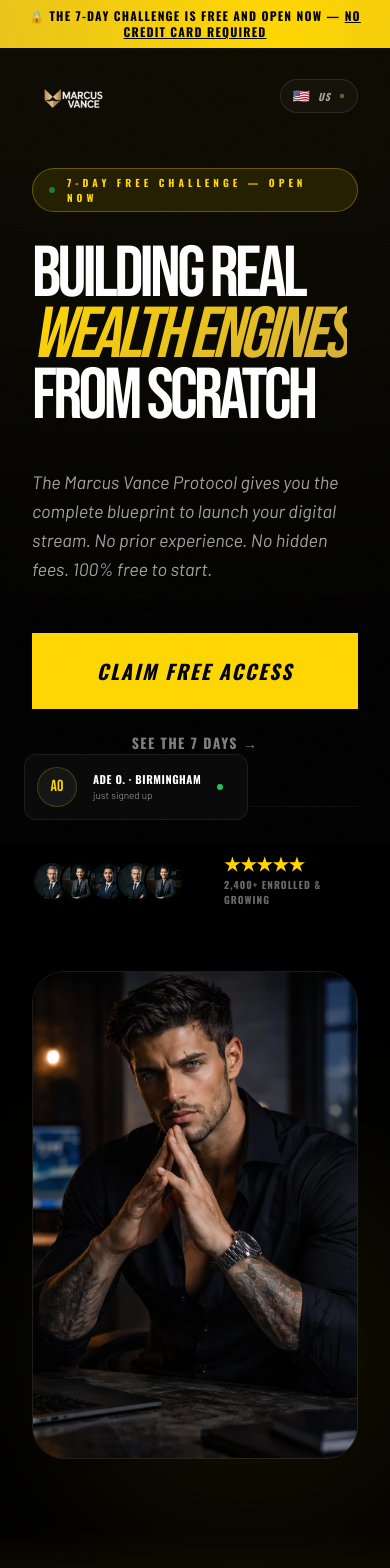
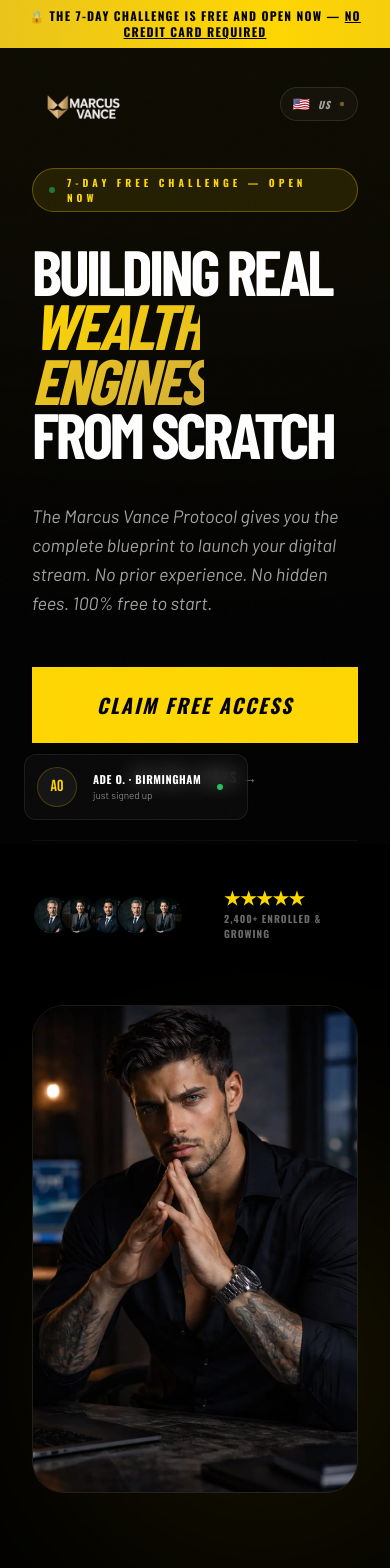
Before and after one commit to Robin239105/marcusvance, a React (Vite) app: page /us in a window 390 px wide. Shown: the top 1568 px of the page. Built offline with nearby package versions, Linux system fonts and the light colour scheme.

Commit message:
fix: resolve hero cutting, remove image overlays, enlarge logo, and apply Barlow Condensed typography

```diff
--- a/src/marcus/pages/MarcusElitePage.jsx
+++ b/src/marcus/pages/MarcusElitePage.jsx
@@ -245,8 +245,8 @@
       {/* --- Header / Nav --- */}
       <nav className={`fixed top-[32px] left-0 right-0 z-[100] transition-all duration-500 ${isScrolled ? 'bg-black/95 backdrop-blur-md border-b border-white/10 py-4' : 'bg-transparent py-8'}`}>
         <div className="max-w-7xl mx-auto px-8 flex items-center justify-between">
-          <Link to="/" className="flex items-center gap-2 group">
-            <img src="/marcus-logo.png" alt="Marcus Vance Logo" className="h-16 w-auto" />
+          <Link to="/" className="flex items-center gap-4 group">
+            <img src="/marcus-logo.png" alt="Marcus Vance Logo" className="h-20 w-auto" />
           </Link>
           <div className="hidden lg:flex items-center gap-10 font-oswald text-xs tracking-[0.3em] font-bold uppercase">
             <a href="#about" className="hover:text-[#FFD700] transition-colors">METHOD</a>
@@ -275,7 +275,7 @@
                 </Reveal>
 
                 <Reveal delay={0.1}>
-                  <h1 className="font-bebas text-[72px] md:text-[120px] leading-[0.85] text-white tracking-tighter mb-10 uppercase">
+                  <h1 className="font-barlow-cond text-[64px] md:text-[110px] leading-[0.85] text-white tracking-tighter mb-10 uppercase font-extrabold">
                     Building Real<br/>
                     <span className="mv-text-gold-gradient italic">Wealth Engines</span><br/>
                     From Scratch
@@ -308,19 +308,17 @@
                 </Reveal>
               </div>
 
-              <Reveal delay={0.5}>
-                <div className="relative">
+              <div>
                 <div className="relative rounded-[2rem] overflow-hidden border border-white/10 shadow-3xl shadow-[#FFD700]/5">
                   <img
                     src="/marcus-sitting.webp"
                     alt="Marcus Vance"
-                      className="w-full h-auto object-contain"
+                    className="w-full h-auto object-contain block"
                   />
                 </div>
                 {/* Decorative element */}
-                  <div className="absolute -bottom-12 -right-12 w-80 h-80 bg-[#FFD700]/10 blur-[100px] rounded-full -z-10" />
+                <div className="absolute -bottom-16 -right-16 w-96 h-96 bg-[#FFD700]/10 blur-[120px] rounded-full -z-10" />
               </div>
-              </Reveal>
             </div>
           </div>
 
```
Lines whose indentation alone changed are shown as unchanged.
